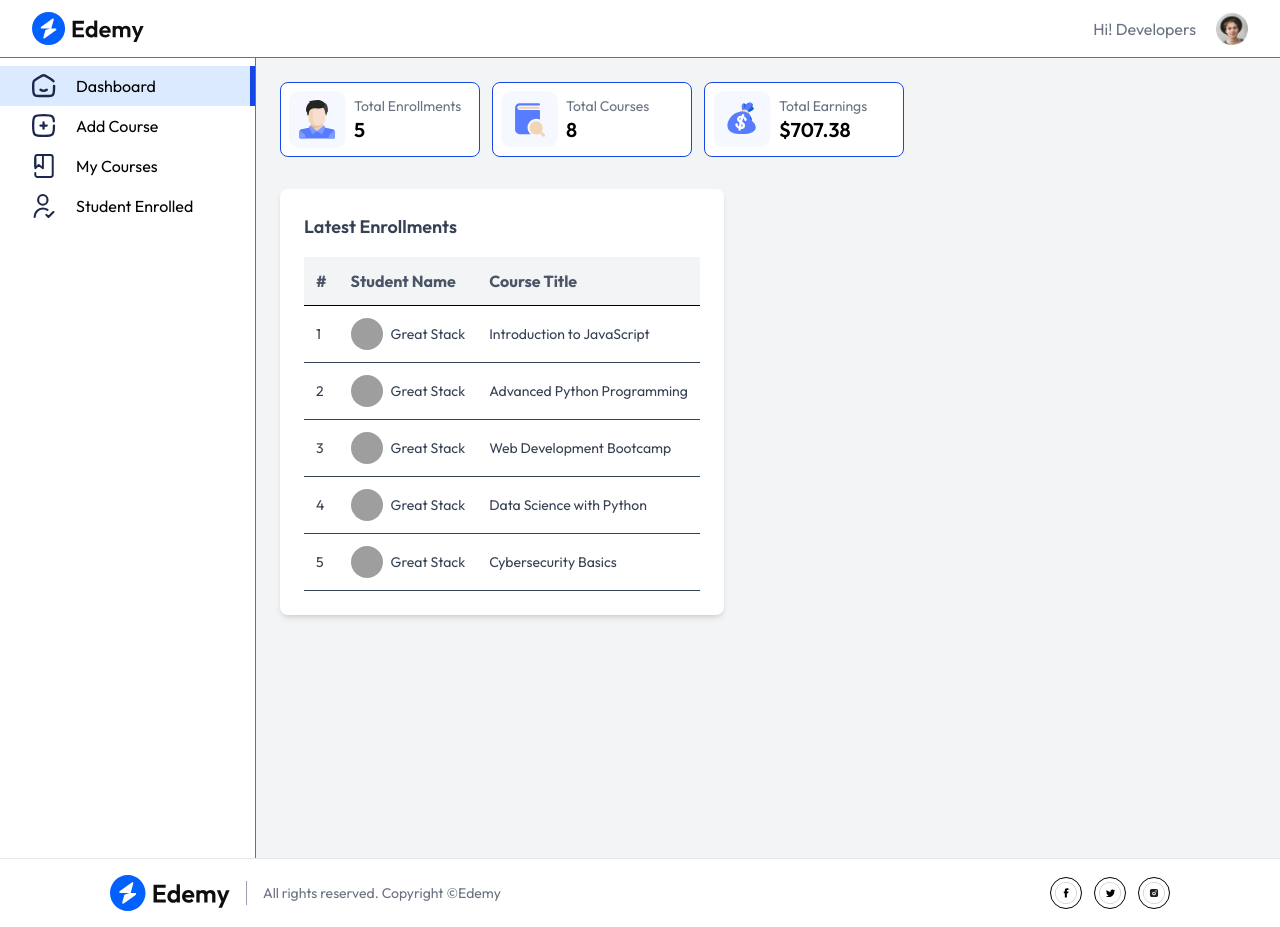
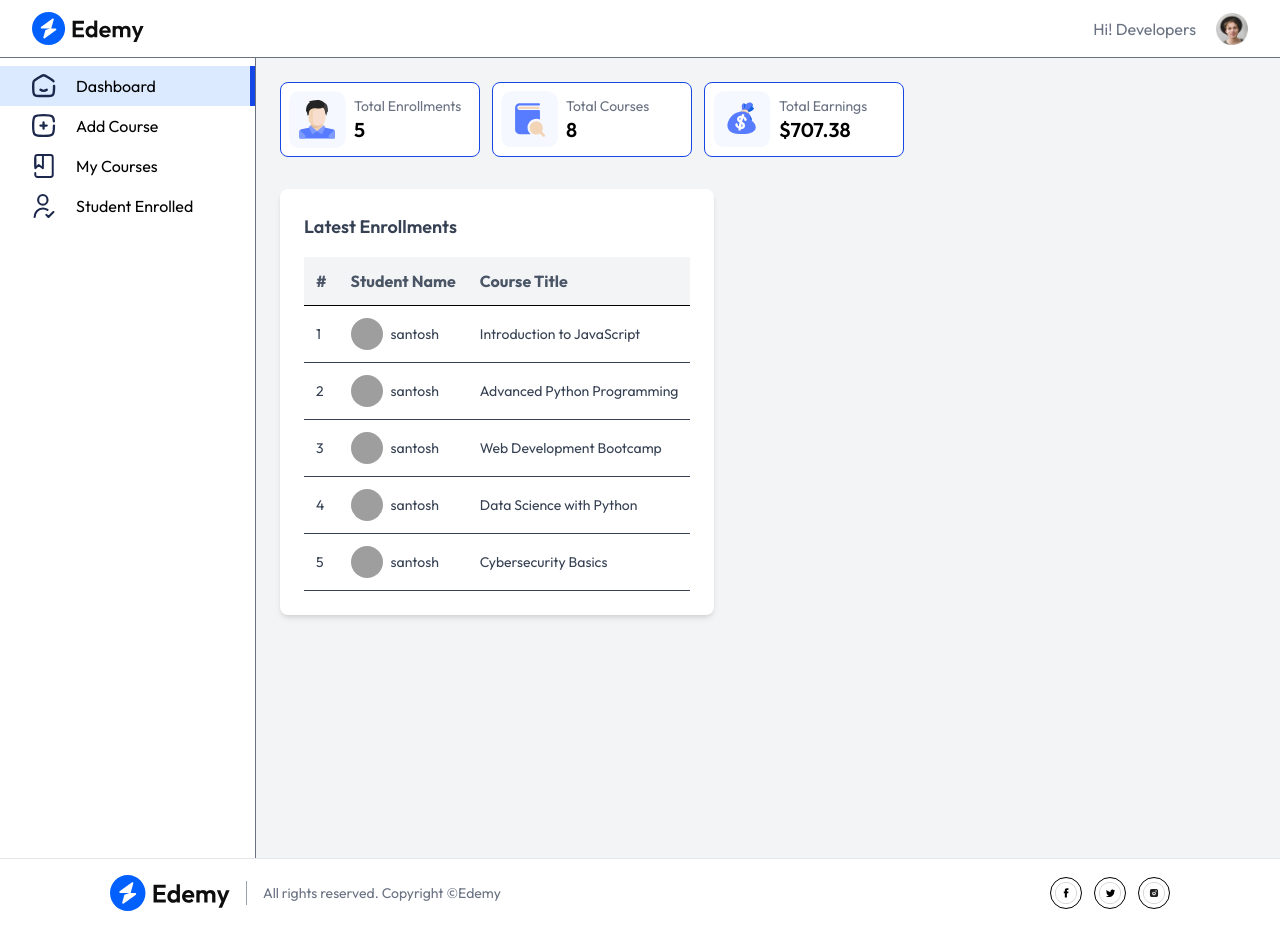
Before and after one commit to santoshhadiya/edemy, a React (Vite) app: page /educator in a window 1280 px wide. Built offline with nearby package versions, Linux system fonts and the light colour scheme; no server answers; grey boxes are pictures that could not be loaded; a web font is replaced by a local one.

Commit message:
Your commit message describing the changes

```diff
--- a/src/assets/assets.js
+++ b/src/assets/assets.js
@@ -133,41 +133,37 @@ export const dummyDashboardData = {
             "courseTitle": "Introduction to JavaScript",
             "student": {
                 "_id": "user_2qQlvXyr02B4Bq6hT0Gvaa5fT9V",
-                "name": "Great Stack",
-                "imageUrl": "https://img.clerk.com/eyJ0eXBlIjoicHJveHkiLCJzcmMiOiJodHRwczovL2ltYWdlcy5jbGVyay5kZXYvb2F1dGhfZ29vZ2xlL2ltZ18ycVFsdmFMSkw3ckIxNHZMU2o4ZURWNEtmR2IifQ"
+                "name": "santosh",
+                "imageUrl": "https://www.pngplay.com/wp-content/uploads/12/User-Avatar-Profile-Background-PNG-Clip-Art-Image.png"
             }
         },
         {
             "courseTitle": "Advanced Python Programming",
             "student": {
                 "_id": "user_2qQlvXyr02B4Bq6hT0Gvaa5fT9V",
-                "name": "Great Stack",
-                "imageUrl": "https://img.clerk.com/eyJ0eXBlIjoicHJveHkiLCJzcmMiOiJodHRwczovL2ltYWdlcy5jbGVyay5kZXYvb2F1dGhfZ29vZ2xlL2ltZ18ycVFsdmFMSkw3ckIxNHZMU2o4ZURWNEtmR2IifQ"
-            }
+                "name": "santosh",
+                "imageUrl": "https://www.pngplay.com/wp-content/uploads/12/User-Avatar-Profile-Background-PNG-Clip-Art-Image.png" }
         },
         {
             "courseTitle": "Web Development Bootcamp",
             "student": {
                 "_id": "user_2qQlvXyr02B4Bq6hT0Gvaa5fT9V",
-                "name": "Great Stack",
-                "imageUrl": "https://img.clerk.com/eyJ0eXBlIjoicHJveHkiLCJzcmMiOiJodHRwczovL2ltYWdlcy5jbGVyay5kZXYvb2F1dGhfZ29vZ2xlL2ltZ18ycVFsdmFMSkw3ckIxNHZMU2o4ZURWNEtmR2IifQ"
-            }
+                "name": "santosh",
+                "imageUrl": "https://www.pngplay.com/wp-content/uploads/12/User-Avatar-Profile-Background-PNG-Clip-Art-Image.png" }
         },
         {
             "courseTitle": "Data Science with Python",
             "student": {
                 "_id": "user_2qQlvXyr02B4Bq6hT0Gvaa5fT9V",
-                "name": "Great Stack",
-                "imageUrl": "https://img.clerk.com/eyJ0eXBlIjoicHJveHkiLCJzcmMiOiJodHRwczovL2ltYWdlcy5jbGVyay5kZXYvb2F1dGhfZ29vZ2xlL2ltZ18ycVFsdmFMSkw3ckIxNHZMU2o4ZURWNEtmR2IifQ"
-            }
+                "name": "santosh",
+                "imageUrl": "https://www.pngplay.com/wp-content/uploads/12/User-Avatar-Profile-Background-PNG-Clip-Art-Image.png"    }
         },
         {
             "courseTitle": "Cybersecurity Basics",
             "student": {
                 "_id": "user_2qQlvXyr02B4Bq6hT0Gvaa5fT9V",
-                "name": "Great Stack",
-                "imageUrl": "https://img.clerk.com/eyJ0eXBlIjoicHJveHkiLCJzcmMiOiJodHRwczovL2ltYWdlcy5jbGVyay5kZXYvb2F1dGhfZ29vZ2xlL2ltZ18ycVFsdmFMSkw3ckIxNHZMU2o4ZURWNEtmR2IifQ"
-            }
+                "name": "santosh",
+                "imageUrl": "https://www.pngplay.com/wp-content/uploads/12/User-Avatar-Profile-Background-PNG-Clip-Art-Image.png" }
         }
     ],
     "totalCourses": 8
--- a/src/components/student/Footer.jsx
+++ b/src/components/student/Footer.jsx
@@ -12,8 +12,8 @@ const Footer = () => {
 
           </div>
           <p className="mt-3 text-sm leading-relaxed text-left">
-            Lorem Ipsum is simply dummy text of the printing and typesetting
-            industry. Lorem Ipsum has been the industry's standard dummy text.
+          This LMS platform is developed by Santosh Hadiya, a passionate BCA student with a keen interest in web development and e-learning solutions. The goal of this project is to create a seamless platform where students can access quality courses, and educators can easily share their knowledge. As this project is still in development, I am constantly working on improving its features and functionality. Feel free to reach out for any feedback, suggestions, or collaboration opportunities!
+          <br/><br/><b>Contact us :</b> santoshhadiya333@gmail.com
           </p>
         </div>
 
@@ -49,7 +49,7 @@ const Footer = () => {
 
       {/* Bottom Section - Copyright */}
       <div className="border-t border-gray-700 mt-10 pt-6 text-center text-sm">
-        Copyright 2024 © Edemy. All Rights Reserved.
+        Copyright 2025 © Edemy. All Rights Reserved.
       </div>
     </footer>
   );
--- a/src/components/student/Navbar.jsx
+++ b/src/components/student/Navbar.jsx
@@ -21,12 +21,15 @@ const Navbar = () => {
           isCourseListPage ? "bg-white" : "bg-cyan-100/70"
         }`}
       >
+        <div >
         <img
           src={assets.logo}
           alt="Logo"
           onClick={()=>navigate("/")}
           className="w-28 1g:w-32 cursor-pointer"
         />
+        <p className="text-[10px] ml-[40px]">By Santosh Hadiya</p>
+        </div>
 
         <div className="hidden md:flex items-center gap-5 text-gray-500">
         {user && <div>
```
